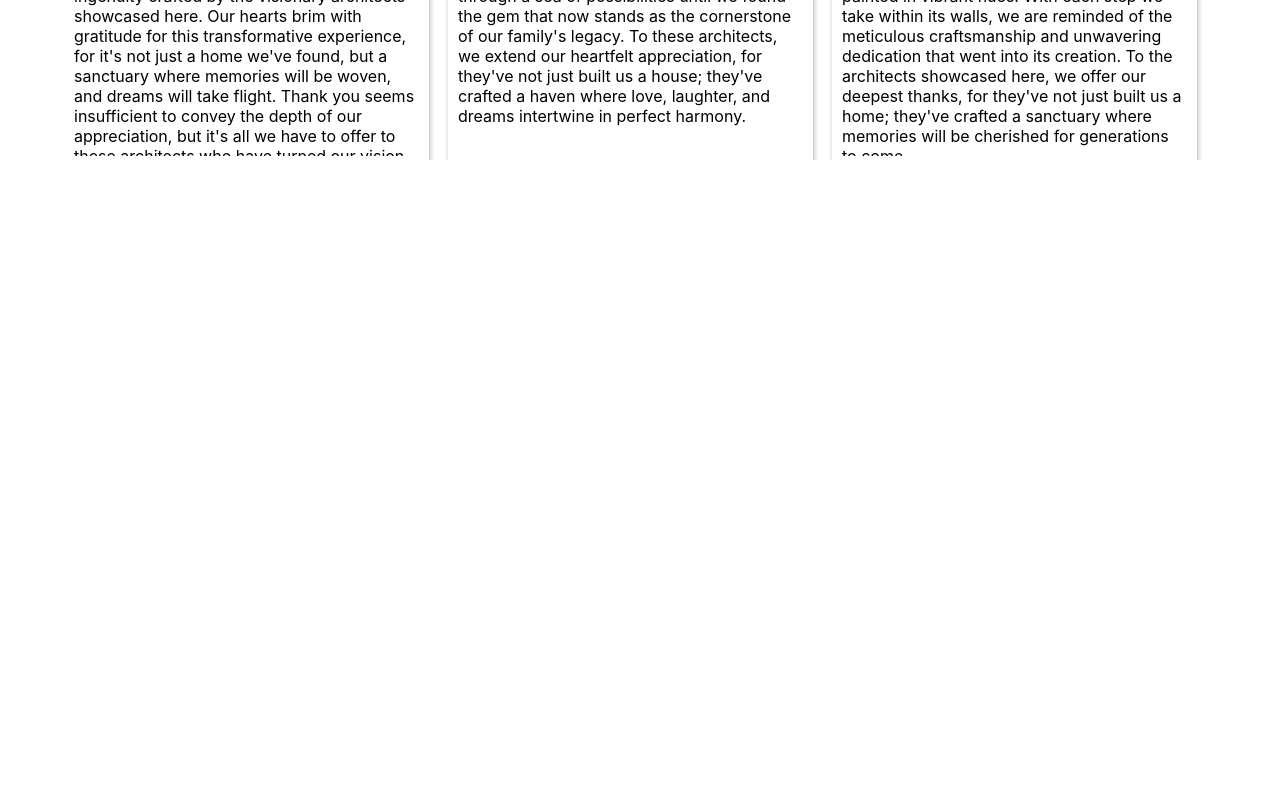
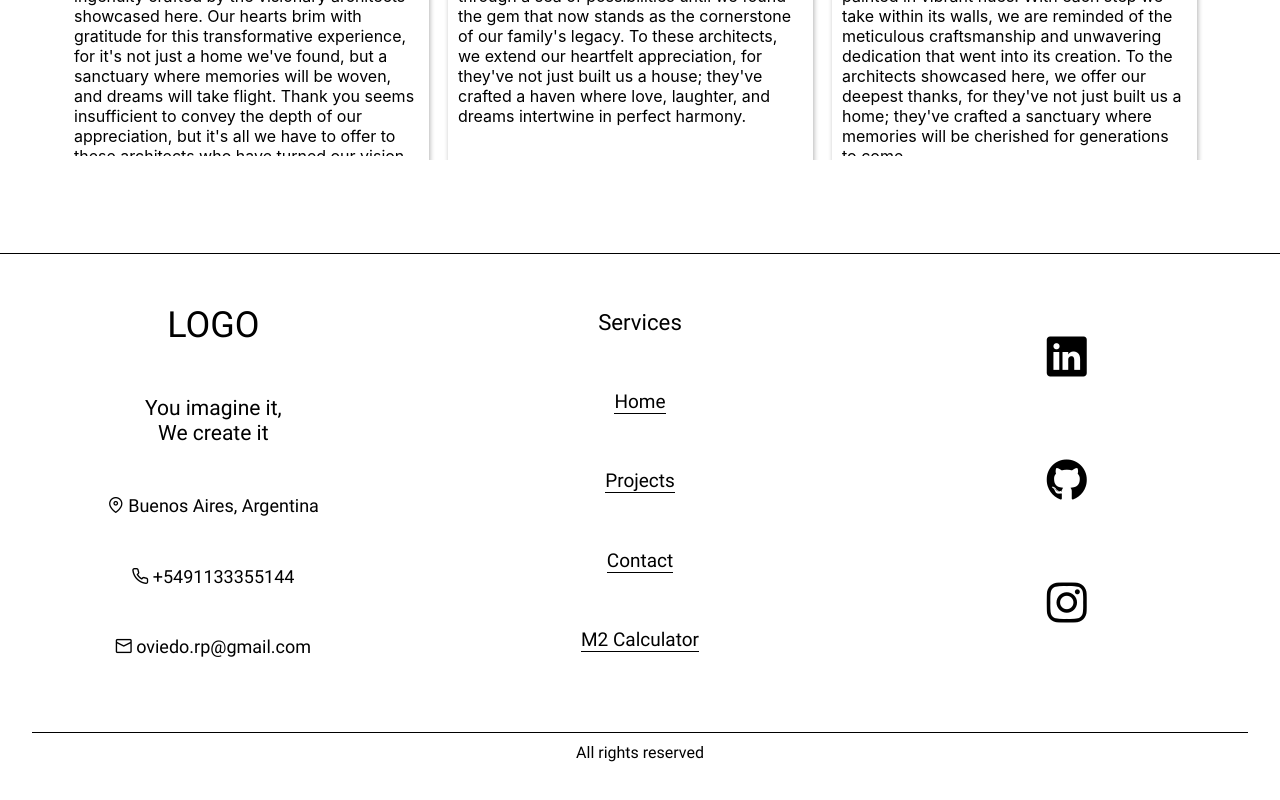
Before and after one commit to RafaelOviedo/architecture-landing, a Vue app: page / in a window 1280 px wide. Shown: the part 3236-4036 px from the top of the page. Built offline with nearby package versions, Linux system fonts and the light colour scheme.

Commit message:
update: adding footer section

```diff
--- /dev/null
+++ b/src/components/FooterSection/FooterSection.vue
@@ -0,0 +1,120 @@
+<template>
+  <main id="footer-section-component">
+    <div id="footer-section-container">
+      <div id="personalInfoContainer">
+        <h1>LOGO</h1>
+        <h3 style="text-align: center;">You imagine it,<br/> We create it</h3>
+        <span><i class="pi pi-map-marker"></i> Buenos Aires, Argentina</span>
+        <span><i class="pi pi-phone"></i> +5491133355144</span>
+        <span><i class="pi pi-envelope"></i> oviedo.rp@gmail.com</span>
+      </div>
+      <div id="servicesInfoContainer">
+        <h3 style="text-align: center; font-weight: 500;">Services</h3>
+
+        <RouterLink @click="closeNavBarPanel" class="nav-item" to="/" :class="currentRouteName === 'home' ? 'selected-item' : ''">Home</RouterLink>
+        <RouterLink @click="closeNavBarPanel" class="nav-item" to="/projects" :class="currentRouteName === 'projects' ? 'selected-item' : ''">Projects</RouterLink>
+        <RouterLink @click="closeNavBarPanel" class="nav-item" to="/contact" :class="currentRouteName === 'contact' ? 'selected-item' : ''">Contact</RouterLink>
+        <RouterLink @click="closeNavBarPanel" class="nav-item" to="/calculator" :class="currentRouteName === 'calculator' ? 'selected-item' : ''">M2 Calculator</RouterLink>
+      </div>
+      <div id="socialMediaContainer">
+        <a href="https://www.linkedin.com/in/rafael-oviedo/?locale=en_US" target="_blank"><i class="pi pi-linkedin icon"></i></a>
+        <a href="https://github.com/RafaelOviedo" target="_blank"><i class="pi pi-github icon"></i></a>
+        <a href="https://www.instagram.com/" target="_blank"><i class="pi pi-instagram icon"></i></a>
+      </div>
+    </div>
+    <span id="allRightsReserved">All rights reserved</span>
+  </main>
+</template>
+
+<script setup>
+</script>
+
+<style scoped>
+#footer-section-component {
+  display: flex;
+  flex-direction: column;
+  justify-content: center;
+  align-items: center;
+  width: 100%;
+  height: 20%;
+}
+#footer-section-container {
+  display: flex;
+  flex-direction: column;
+  justify-content: center;
+  align-items: center;
+  width: 100%;
+  height: 100%;
+}
+
+#personalInfoContainer {
+  display: flex;
+  flex-direction: column;
+  justify-content: space-evenly;
+  align-items: center;
+  width: 95%;
+  height: 33%;
+  border-top: 1px solid #000;
+  font-size: 18px;
+}
+#servicesInfoContainer {
+  display: flex;
+  flex-direction: column;
+  justify-content: space-evenly;
+  align-items: center;
+  width: 95%;
+  height: 33%;
+  font-size: 19px;
+  border-top: 1px solid #000;
+}
+.nav-item {
+  text-decoration: none;
+  color: #000;
+  border-bottom: 1px solid #000;
+}
+#socialMediaContainer {
+  display: flex;
+  flex-direction: column;
+  justify-content: space-evenly;
+  align-items: center;
+  width: 95%;
+  height: 33%;
+  border-top: 1px solid #000;
+}
+.icon {
+  font-size: 30px;
+  color: #000;
+}
+#allRightsReserved {
+  width: 95%;
+  text-align: center;
+  padding: 10px;
+  border-top: 1px solid #000;
+}
+
+@media screen and (width > 768px) {
+  #footer-section-component {
+    height: 14%;
+    flex-direction: column;
+  }
+  #footer-section-container {
+    height: 90%;
+    flex-direction: row;
+  }
+  #personalInfoContainer {
+    height: 90%;
+    border-top: 1px solid #000;
+  }
+  #servicesInfoContainer {
+    height: 90%;
+    border-top: 1px solid #000;
+  }
+  #socialMediaContainer {
+    height: 90%;
+    border-top: 1px solid #000;
+  }
+  .icon {
+    font-size: 40px;
+  }
+}
+</style>
--- a/src/views/HomeView.vue
+++ b/src/views/HomeView.vue
@@ -5,6 +5,7 @@
     <StepsSection />
     <ProjectsSection />
     <CommentsSection />
+    <FooterSection />
   </main>
 </template>
 
@@ -14,6 +15,7 @@ import AboutUsSection from '../components/AboutUsSection/AboutUsSection.vue';
 import StepsSection from '../components/StepsSection/StepsSection.vue';
 import ProjectsSection from '../components/ProjectsSection/ProjectsSection.vue';
 import CommentsSection from '../components/CommentsSection/CommentsSection.vue';
+import FooterSection from '../components/FooterSection/FooterSection.vue';
 </script>
 
 <style>
```
